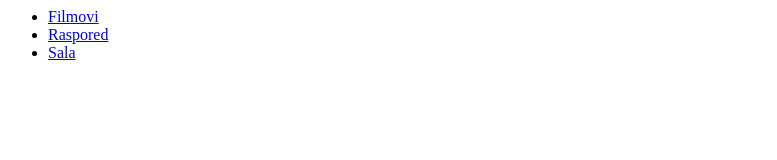
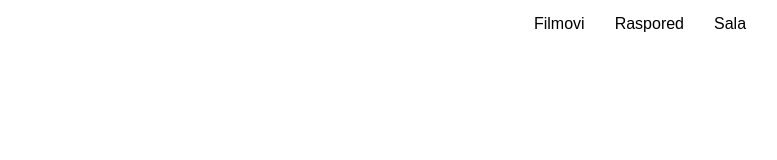
Before and after one commit to denistopic-art/kinoDenisTopic, a plain HTML site: page filmovi.html in a window 1280 px wide. Shown: the whole page, without its empty margins (0-777 px from the left). Drawn offline with Linux system fonts and the light colour scheme.

Commit message:
Implementiran stil navigacionog menija

```diff
--- a/filmovi.css
+++ b/filmovi.css
@@ -0,0 +1,18 @@
+body{
+ margin:0;
+ font-family: Arial, sans-serif;
+}
+ul{
+    margin:0;
+    padding:0;
+    display:flex;
+    justify-content: center;
+    list-style:none;
+}
+li{
+    margin:15px;
+}
+a{
+    color:black;
+    text-decoration:none;
+}
--- a/filmovi.html
+++ b/filmovi.html
@@ -1,3 +1,4 @@
+<!DOCTYPE html>
 <html>
     <head>
         <title>Filmovi</title>
```
